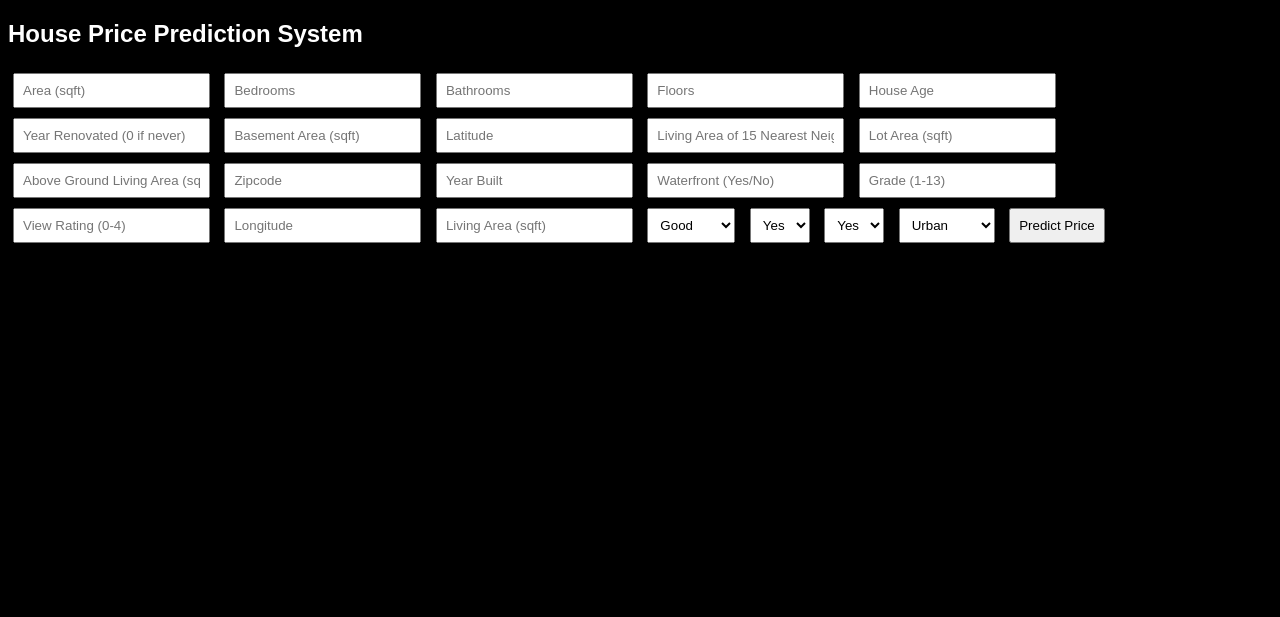
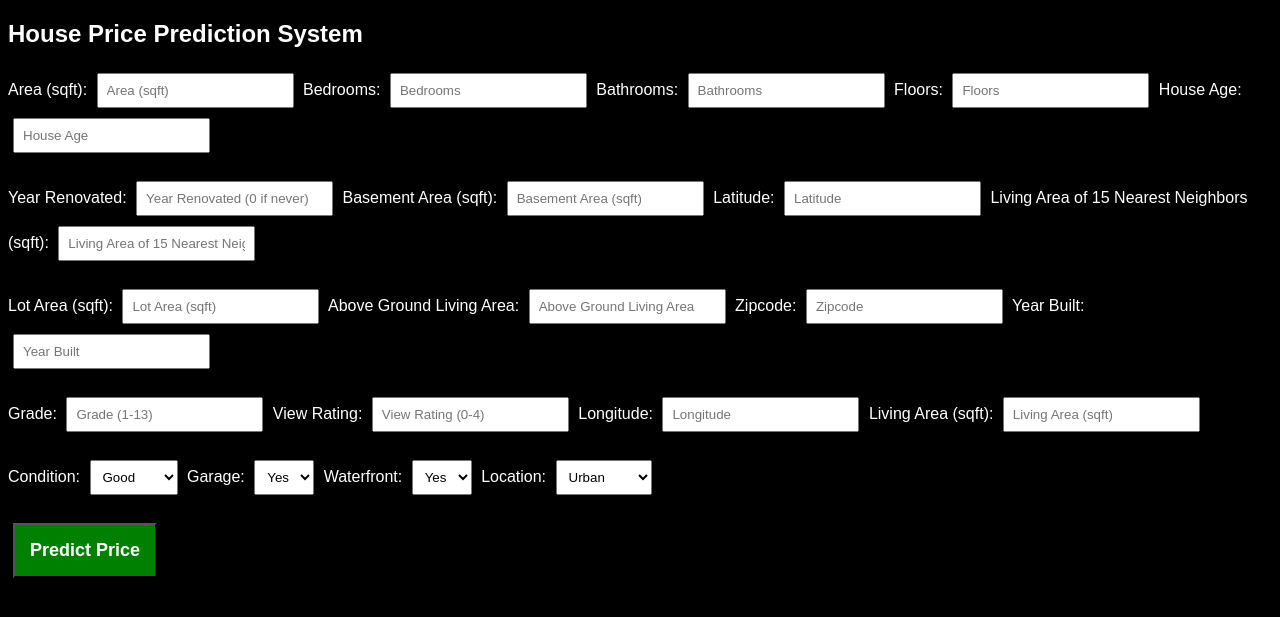
Before and after one commit to neethu7654-ship-it/house_price_prediction, a Django app: template price_calculator/templates/index.html in a window 1280 px wide. Shown: the top 617 px of the page. Run offline with Django 3.2, Linux system fonts and the light colour scheme; the template is opened without the code that fills it, so the values that code supplies are empty.

Commit message:
Add labels

```diff
--- a/price_calculator/templates/index.html
+++ b/price_calculator/templates/index.html
@@ -13,48 +13,86 @@
 
 <form method="post">
     {% csrf_token %}
+    <label for="area">Area (sqft):</label>
     <input name="area" placeholder="Area (sqft)" required>
+
+    <label for="bedrooms">Bedrooms:</label>
     <input name="bedrooms" placeholder="Bedrooms" required>
+
+    <label for="bathrooms">Bathrooms:</label>
     <input name="bathrooms" placeholder="Bathrooms" required>
+
+    <label for="floors">Floors:</label>
     <input name="floors" placeholder="Floors" required>
+
+    <label for="house_age">House Age:</label>
     <input name="house_age" placeholder="House Age" required>
+    <br><br>
+    <label for="yr_renovated">Year Renovated:</label>
     <input name="yr_renovated" placeholder="Year Renovated (0 if never)" required>
+
+    <label for="sqft_basement">Basement Area (sqft):</label>
     <input name="sqft_basement" placeholder="Basement Area (sqft)" required>
+
+    <label for="lat">Latitude:</label>
     <input name="lat" placeholder="Latitude" required>
+
+    <label for="sqft_living15">Living Area of 15 Nearest Neighbors (sqft):</label>
     <input name="sqft_living15" placeholder="Living Area of 15 Nearest Neighbors (sqft)" required>
+    <br><br>
+    <label for="sqft_lot">Lot Area (sqft):</label>
     <input name="sqft_lot" placeholder="Lot Area (sqft)" required>
-    <input name="sqft_above" placeholder="Above Ground Living Area (sqft)" required>
+
+    <label for="sqft_above">Above Ground Living Area:</label>
+    <input name="sqft_above" placeholder="Above Ground Living Area" required>
+
+    <label for="zipcode">Zipcode:</label>
     <input name="zipcode" placeholder="Zipcode" required>
+
+    <label for="yr_built">Year Built:</label>
     <input name="yr_built" placeholder="Year Built" required>
-    <input name="waterfront" placeholder="Waterfront (Yes/No)" required>
+
+    <br><br>
+    <label for="grade">Grade:</label>
     <input name="grade" placeholder="Grade (1-13)" required>
+
+    <label for="view">View Rating:</label>
     <input name="view" placeholder="View Rating (0-4)" required>
+
+    <label for="long">Longitude:</label>
     <input name="long" placeholder="Longitude" required>
+
+    <label for="sqft_living">Living Area (sqft):</label>
     <input name="sqft_living" placeholder="Living Area (sqft)" required>
-
+    <br><br>
+    <label for="condition">Condition:</label>
     <select name="condition">
         <option value="Good">Good</option>
         <option value="Average">Average</option>
         <option value="Poor">Poor</option>
     </select>
 
+    <label for="garage">Garage:</label>
     <select name="garage">
         <option value="1">Yes</option>
         <option value="0">No</option>
     </select>
 
+    <label for="waterfront">Waterfront:</label>
     <select name="waterfront">
         <option value="1">Yes</option>
         <option value="0">No</option>
     </select>
 
+    <label for="location">Location:</label>
     <select name="location">
         <option value="Urban">Urban</option>
         <option value="Suburban">Suburban</option>
         <option value="Rural">Rural</option>
     </select>
 
-    <button type="submit">Predict Price</button>
+    <br><br>
+    <button type="submit" style="background-color: green; color: white; padding: 15px; font-size: 18px;"><b>Predict Price</b></button>
 </form>
 
 {% if prediction %}
```
